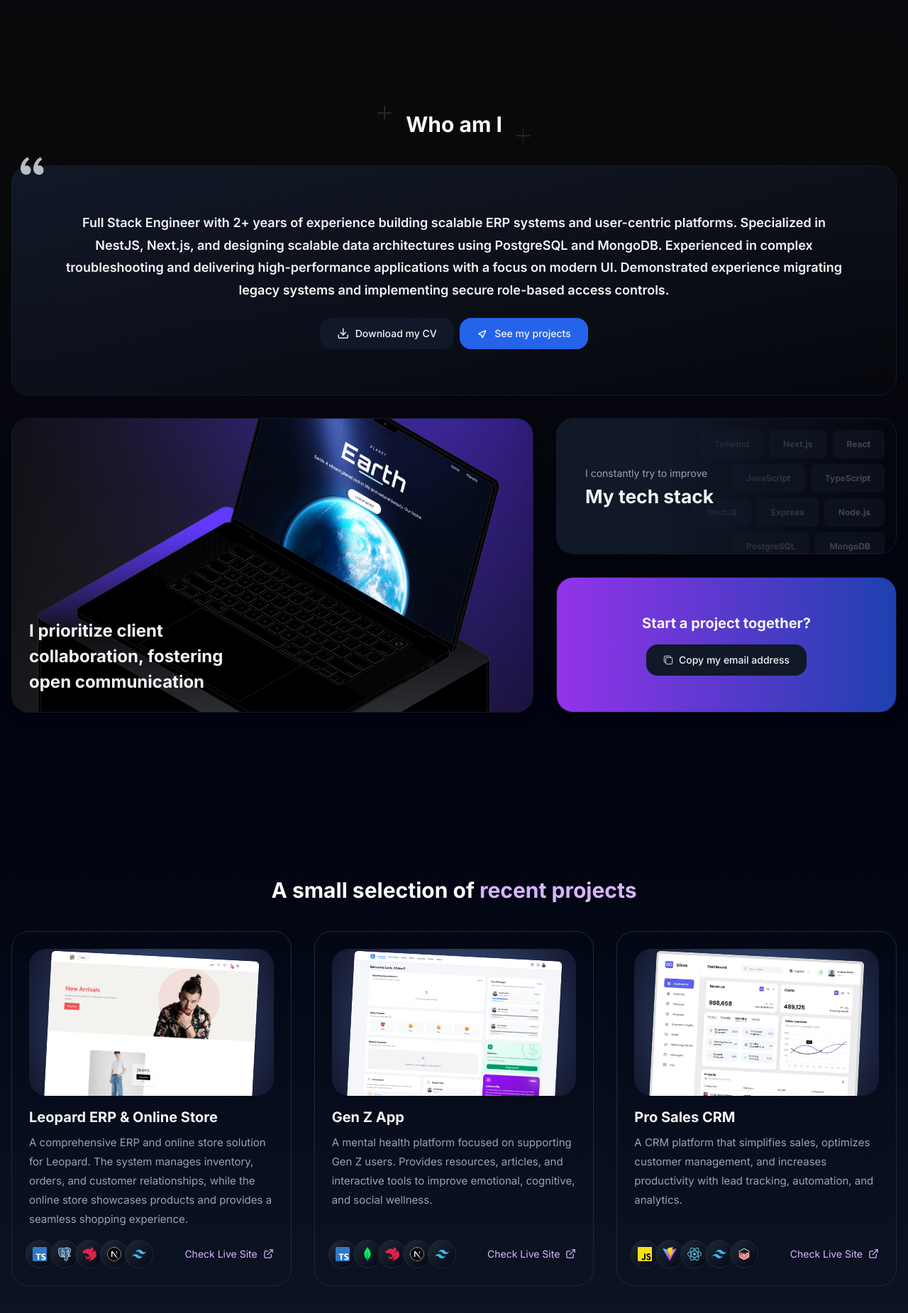
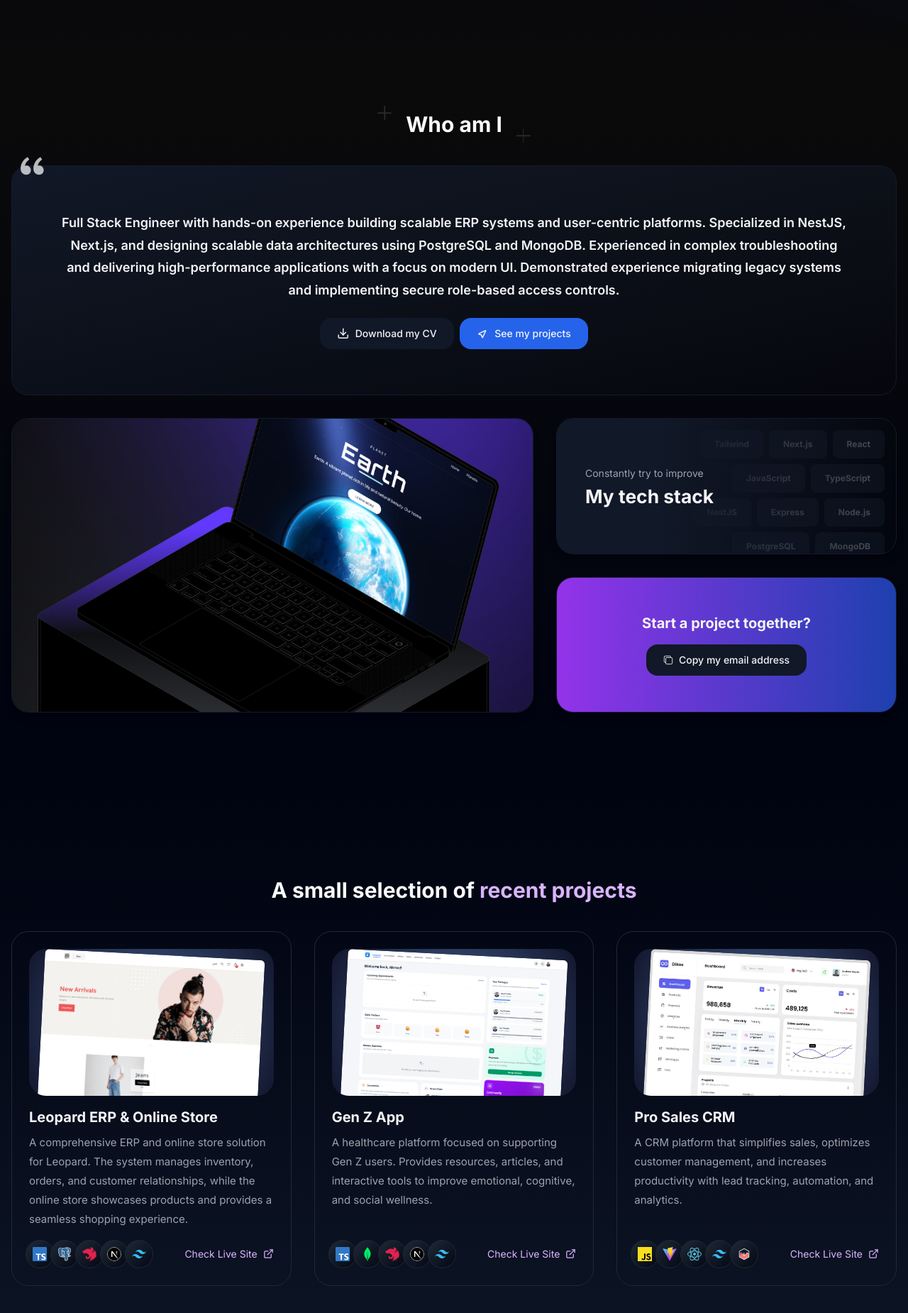
Before and after one commit to AhmedMagdyNusir/portfolio, a Next.js app: page / in a window 1280 px wide. Shown: the part 683-2533 px from the top of the page at 71% size. Built offline with nearby package versions, Linux system fonts and the light colour scheme.

Commit message:
Replace CV with updated version, enhancing content and structure. Adjust project card layout for improved spacing and responsiveness. Revise author bio for clarity and update technology constants to reflect recent changes.

```diff
--- a/src/components/project-card.tsx
+++ b/src/components/project-card.tsx
@@ -9,7 +9,7 @@ export default function ProjectCard({ project }: { project: Project }) {
         style={{ backgroundImage: "radial-gradient(circle, #426090, #13162d)", aspectRatio: "5/3" }}
         className="relative flex w-full justify-center overflow-hidden rounded-xl md:rounded-3xl"
       >
-        <div className="relative mt-[10px] h-[calc(100%+10px)] w-[85%]">
+        <div className="relative mt-[7.5px] h-[calc(100%+10px)] w-[90%]">
           <Image
             src={project.img}
             alt={project.title}
--- a/src/components/sections/about-section.tsx
+++ b/src/components/sections/about-section.tsx
@@ -43,9 +43,12 @@ export default function AboutSection({ className = "" }: { className?: string })
               sizes="(max-width: 1024px) 100vw, 50vw"
               className="absolute left-0 top-0 object-cover"
             />
-            <h3 className="relative z-10 w-[385px] p-6 text-[1.5rem] font-bold">
-              I prioritize client collaboration, fostering open communication
-            </h3>
+
+            {/*
+              <h3 className="relative z-10 w-[385px] p-6 text-[1.5rem] font-bold">
+                I prioritize client collaboration, fostering open communication
+              </h3>
+            */}
           </article>
 
           <div className={`grid grid-cols-1 ${GAP} grid-rows-2 lg:col-span-2`}>
@@ -64,7 +67,7 @@ export default function AboutSection({ className = "" }: { className?: string })
 
               {/* Content */}
               <div className="relative z-10 flex h-full w-full flex-col justify-center gap-2 bg-gradient-to-r from-gray-900 from-[30%] to-[#03071225] px-10">
-                <p className="text-xs text-gray-400 lg:text-sm">I constantly try to improve</p>
+                <p className="text-xs text-gray-400 lg:text-sm">Constantly try to improve</p>
                 <h3 className="text-xl font-bold lg:text-[1.65rem]">My tech stack</h3>
               </div>
             </article>
--- a/src/lib/constants.ts
+++ b/src/lib/constants.ts
@@ -20,9 +20,9 @@ export const author = {
   img: "/imgs/me.jpg",
   name: "Ahmed Magdy",
   jobTitle: "Full Stack Engineer",
-  bio: "Full Stack Engineer with 2+ years of experience building scalable ERP systems and user-centric platforms. Specialized in NestJS, Next.js, and designing scalable data architectures using PostgreSQL and MongoDB. Experienced in complex troubleshooting and delivering high-performance applications with a focus on modern UI. Demonstrated experience migrating legacy systems and implementing secure role-based access controls.",
+  bio: "Full Stack Engineer with hands-on experience building scalable ERP systems and user-centric platforms. Specialized in NestJS, Next.js, and designing scalable data architectures using PostgreSQL and MongoDB. Experienced in complex troubleshooting and delivering high-performance applications with a focus on modern UI. Demonstrated experience migrating legacy systems and implementing secure role-based access controls.",
   email: "ahmedmagdynusir@gmail.com",
-  cvLink: "/Ahmed Magdy CV.pdf",
+  cvLink: "/Ahmed_Magdy_CV.pdf",
 };
 
 export const techStack = [
@@ -36,6 +36,8 @@ export const techStack = [
   "NestJS",
   "MongoDB",
   "PostgreSQL",
+  "Nginx",
+  "Docker",
   "RESTful APIs",
   "WebSockets",
   "Webpack",
@@ -58,7 +60,7 @@ export const projects: Project[] = [
   {
     title: "Gen Z App",
     description:
-      "A mental health platform focused on supporting Gen Z users. Provides resources, articles, and interactive tools to improve emotional, cognitive, and social wellness.",
+      "A healthcare platform focused on supporting Gen Z users. Provides resources, articles, and interactive tools to improve emotional, cognitive, and social wellness.",
     img: "/imgs/projects/gen-z-project.png",
     technologies: [technologies.TS, technologies.MongoDB, technologies.Nest, technologies.Next, technologies.Tailwind],
     liveDome: "https://genzapp.com",
```
Also changed, not shown: 2 other files (tests, documents, lock files or other folders).
